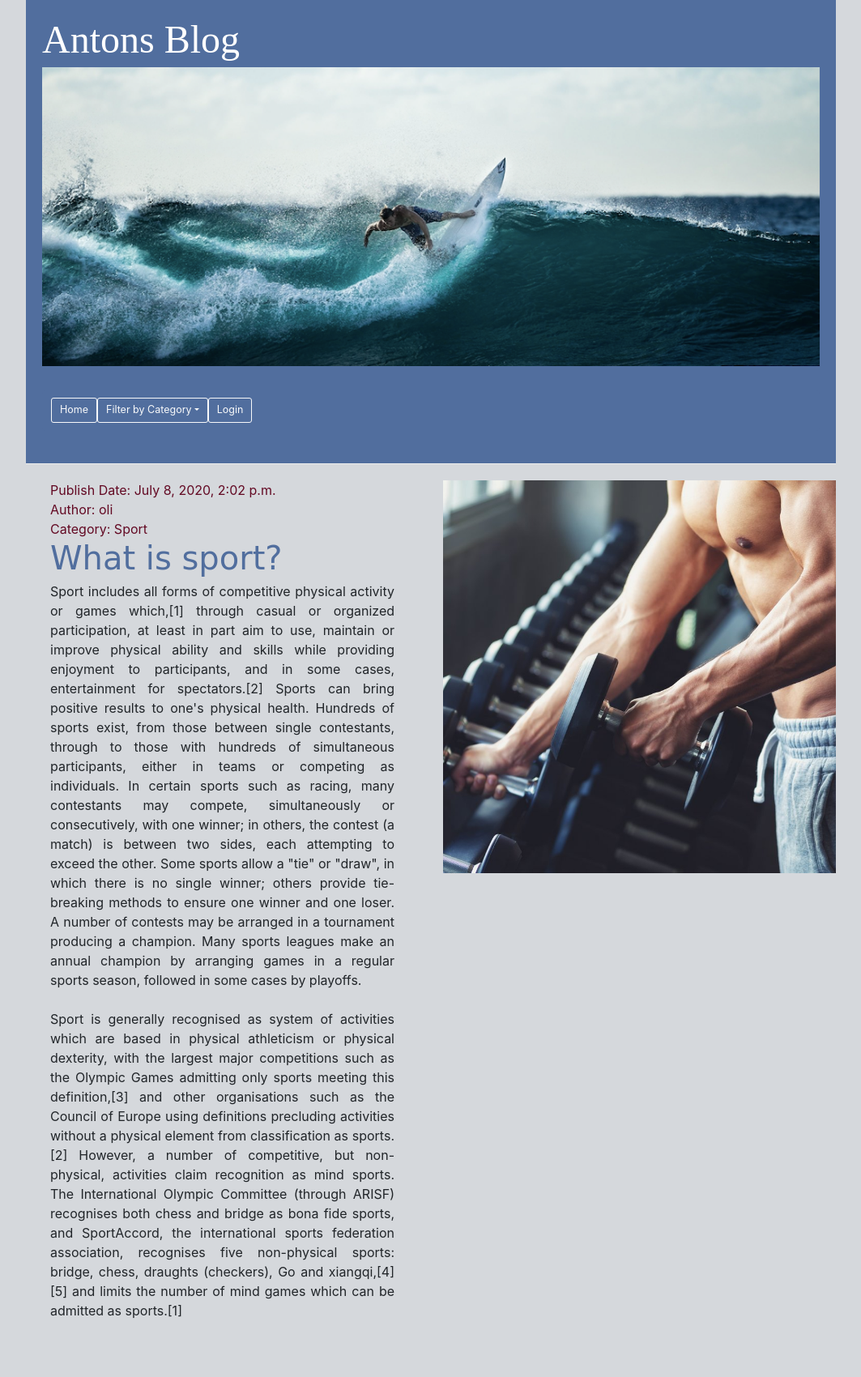
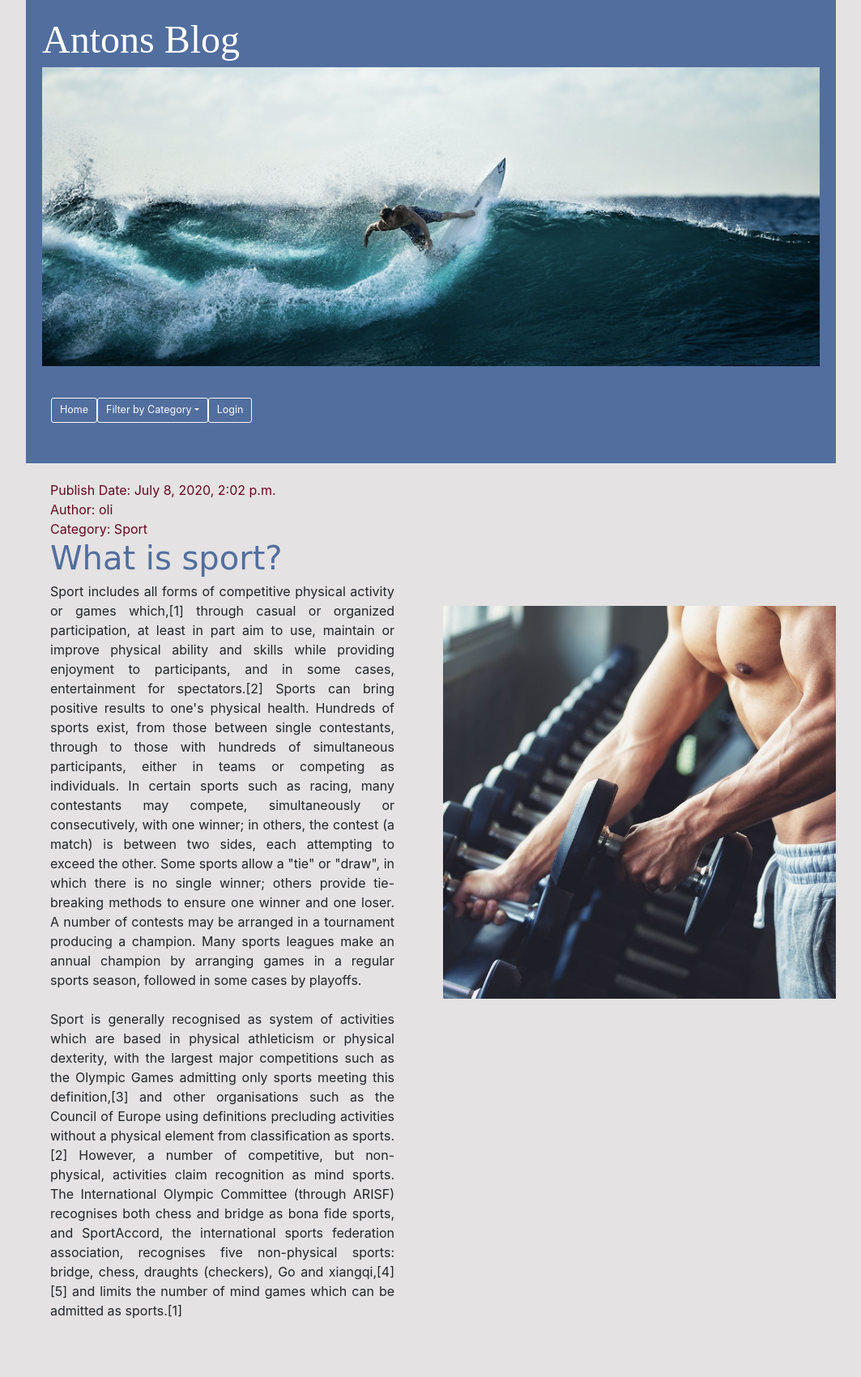
Before and after one commit to olimpiadempal/anton_final, a Django app: page /post/7/ in a window 1280 px wide. Shown: the whole page at 81% size, without its empty margins (108-1171 px from the left). Run offline with Django 3.2, Linux system fonts and the light colour scheme; data comes from the database, SQL or seed files in the repository; both versions use the stored data as it was after the commit; some libraries are stand-ins or nearby versions; some web fonts are replaced.

Commit message:
bild+background

```diff
--- a/blog/static/css/blog.css
+++ b/blog/static/css/blog.css
@@ -14,8 +14,9 @@ h1 a{
     font-family: 'Days One';
 }
 
+
 body{
-    background-color: #d5d8dc;
+    background-color: #e4e2e2;
     padding-left: 125px;
     padding-right: 125px;
 }
--- a/blog/templates/blog/post_detail.html
+++ b/blog/templates/blog/post_detail.html
@@ -37,7 +37,7 @@
     </div>
 </div>
 
-    <div class="col-lg-6">
+    <div class="col-lg-6" style="margin:155px 0px">
 
         {% if post.image %}
         <img class="img-responsive" src="{{ post.image.url}}" alt="{{ post.title }}" class="post-image">
```
Also changed, not shown: db.sqlite3, media/images/Chicken-Sweet-Potato-Meal-Prep-Bowls-Recipe_7h39635.jpg (added), media/images/Viactiv-Krankenkasse-Viactiv-Fitness-900-840x472.jpg (added).
